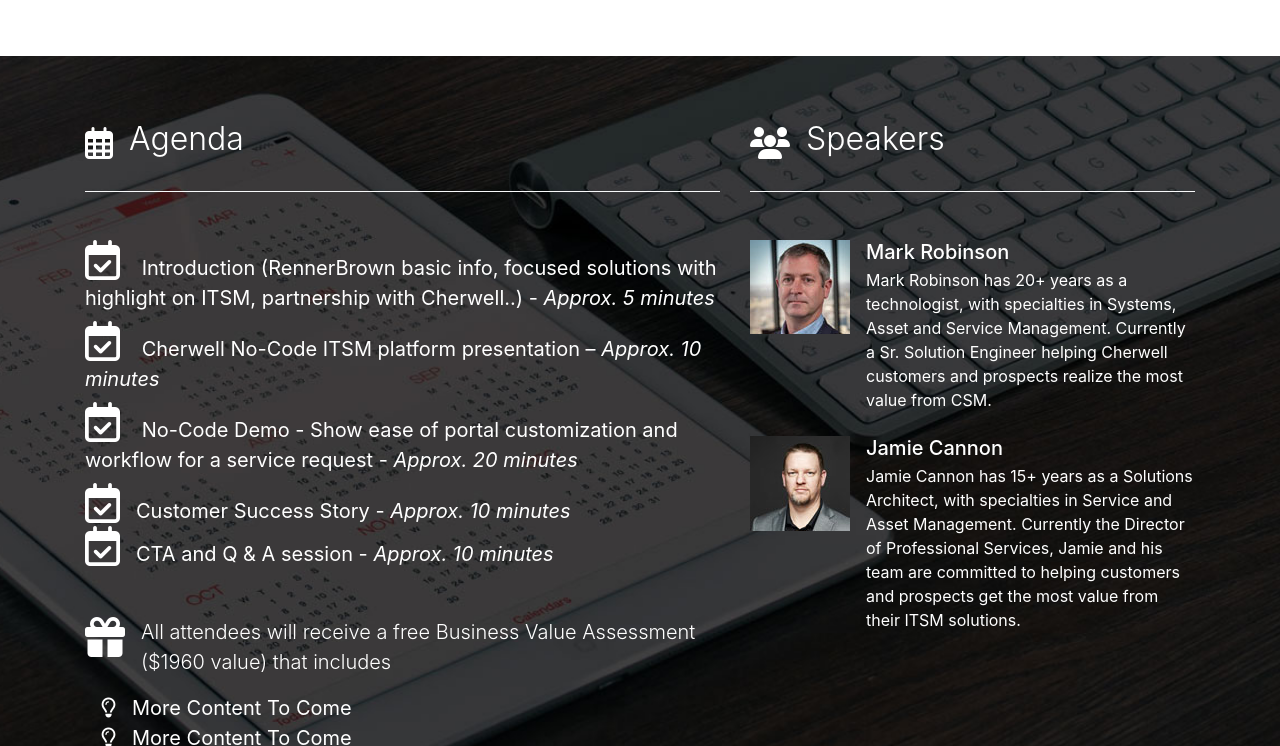
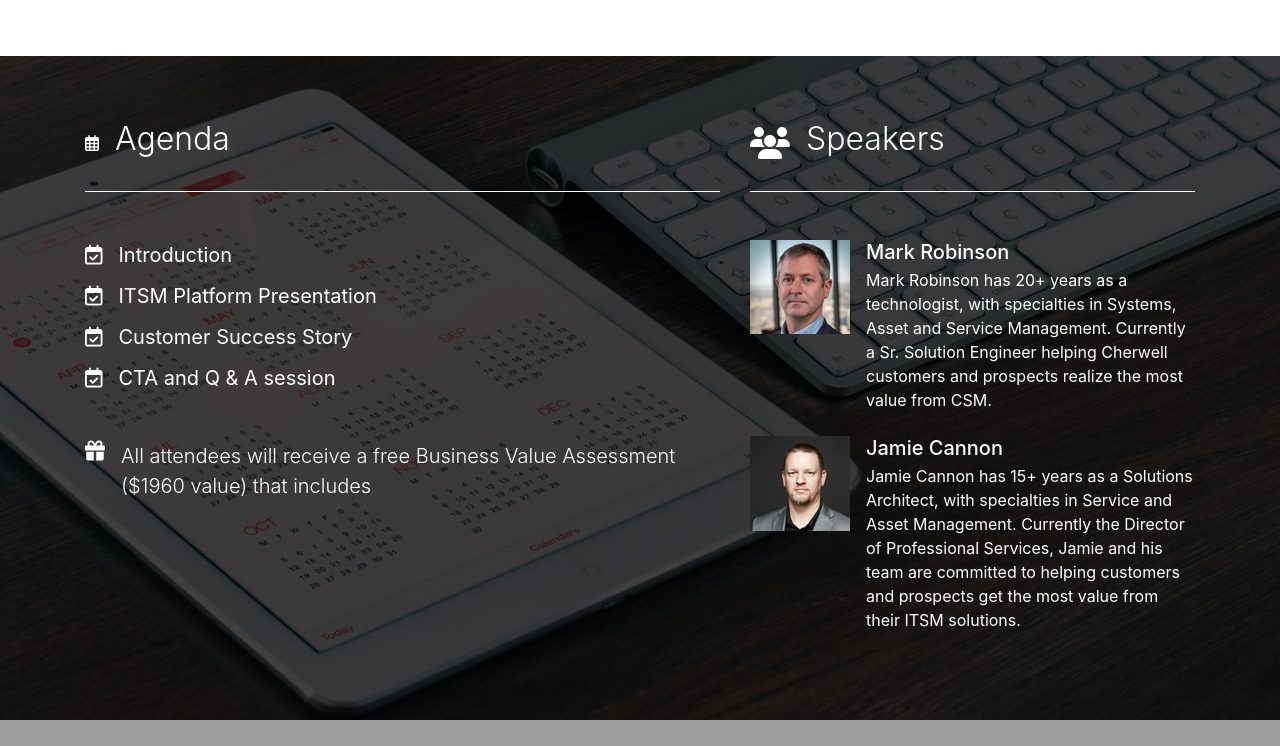
Before and after one commit to RBRobm/cherwell-demo, a website: page dist/index.html in a window 1280 px wide. Shown: the part 1490-2236 px from the top of the page. Drawn offline with nearby package versions, Linux system fonts and the light colour scheme.

Commit message:
update to agenda

```diff
--- a/dist/index.html
+++ b/dist/index.html
@@ -224,49 +224,36 @@
             <div
               class="title d-flex align-items-center border-bottom border-light pb-4 mb-5"
             >
-              <i class="far fa-calendar-alt mr-3 fa-2x"></i>
+              <i class="far fa-calendar-alt mr-3"></i>
               <h2 class="font-weight-light">Agenda</h2>
             </div>
             <ul class="navbar-nav">
               <li class="list-item mb-2">
-                <i class="far fa-calendar-check fa-2x mr-3"></i>
-                Introduction (RennerBrown basic info, focused solutions with
-                highlight on ITSM, partnership with Cherwell..) -
-                <span class="font-italic mb-2">Approx. 5 minutes</span>
+                <i class="far fa-calendar-check mr-3 mb-2"></i>Introduction
               </li>
               <li class="list-item mb-2">
-                <i class="far fa-calendar-check fa-2x mr-3"></i>
-                Cherwell No-Code ITSM platform presentation –
-                <span class="font-italic">Approx. 10 minutes</span>
+                <i class="far fa-calendar-check mr-3 mb-2"></i>ITSM Platform
+                Presentation
               </li>
-              <li class="list-item mb-2">
+              <!--    <li class="list-item mb-2">
                 <i class="far fa-calendar-check fa-2x mr-3"></i>
                 No-Code Demo - Show ease of portal customization and workflow
                 for a service request -
-                <span class="font-italic">Approx. 20 minutes</span>
+              </li> -->
+              <li class="list-item">
+                <i class="far fa-calendar-check mr-3 mb-3"></i>Customer Success
+                Story
               </li>
               <li class="list-item">
-                <i class="far fa-calendar-check fa-2x mr-3"></i>Customer Success
-                Story -
-                <span class="font-italic">Approx. 10 minutes</span>
-              </li>
-              <li class="list-item">
-                <i class="far fa-calendar-check fa-2x mr-3"></i>CTA and Q &amp;
-                A session -
-                <span class="font-italic">Approx. 10 minutes</span>
+                <i class="far fa-calendar-check mr-3"></i>CTA and Q &amp; A
+                session
               </li>
               <li class="list-item mt-5 d-flex align-items-start">
-                <i class="fas fa-gift fa-2x mr-3"></i>
+                <i class="fas fa-gift mr-3"></i>
                 <p class="font-weight-light">
                   All attendees will receive a free Business Value Assessment
                   ($1960 value) that includes
                 </p>
-              </li>
-              <li class="list-item ml-3">
-                <i class="far fa-lightbulb mr-3"></i>More Content To Come
-              </li>
-              <li class="list-item ml-3">
-                <i class="far fa-lightbulb mr-3"></i>More Content To Come
               </li>
             </ul>
           </div>
@@ -292,6 +279,7 @@
                   and prospects realize the most value from CSM.
                 </div>
               </li>
+
               <li class="media my-4">
                 <img
                   src="./img/Jamie-Cannon.jpg"
```
Also changed, not shown: dist/img/bobt.jpg (added).
